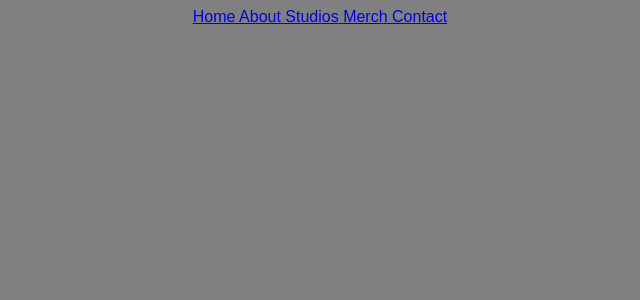
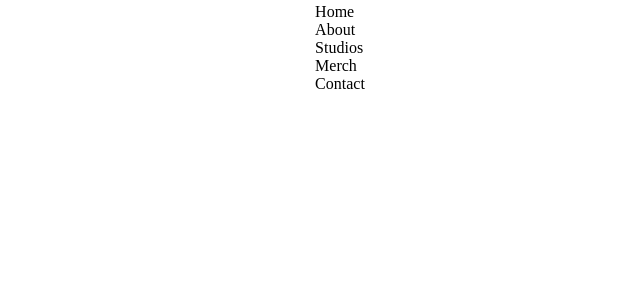
Before and after one commit to Ellieellie12/glass-studios-2.0, a React (Vite) app: page / in a window 1280 px wide. Shown: the top 300 px of the page, without its empty margins (320-960 px from the left). Built offline with nearby package versions, Linux system fonts and the light colour scheme.

Commit message:
add navbar css

```diff
--- a/index.html
+++ b/index.html
@@ -2,7 +2,7 @@
 <html lang="en">
   <head>
     <meta charset="UTF-8" />
-    <link rel="icon" type="image" href="/src/assets/icons8-headphones-50.png" />
+    <link rel="icon" type="icon" href="/src/assets/icons8-headphones-50.png" />
     <meta name="viewport" content="width=device-width, initial-scale=1.0" />
     <title>Glass Studios</title>
   </head>
--- a/src/App.css
+++ b/src/App.css
@@ -1,11 +1,11 @@
-html, body {
+/* html, body {
   font: 1rem sans-serif;
   display: flex;
   justify-content: center;
   align-items: center;
   background-color: grey;
-}
+} */
 
-h1 {
+/* h1 {
   color: white;
-}
+} */
--- a/src/components/NavBar/NavBar.jsx
+++ b/src/components/NavBar/NavBar.jsx
@@ -9,18 +9,35 @@ const NavBar = () => {
 
   return (
   <>
-    <nav className='nav-group'>
-      <div className='nav-container'>
-        <NavLink to='/'> Home
-        </NavLink>
-        <NavLink to='/'> About
-        </NavLink>
-        <NavLink to='/'> Studios
-        </NavLink>
-        <NavLink to='/'> Merch
-        </NavLink>
-        <NavLink to='/'> Contact
-        </NavLink>
+    <nav className={styles['nav-bar']}>
+      <div className={styles['nav-container']}>
+        <ul>
+          {/* <li className={styles['nav-items']}>
+            <NavLink to='/'
+            className={styles['nav-logo']}> Glass Studios
+            </NavLink>
+          </li> */}
+          <li className={styles['nav-items']}>
+            <NavLink to='/' className={styles['nav-links']}> Home
+            </NavLink>
+          </li>
+          <li className={styles['nav-items']}>
+            <NavLink to='/' className={styles['nav-links']}> About
+            </NavLink>
+          </li>
+          <li className={styles['nav-items']}>
+            <NavLink to='/' className={styles['nav-links']}> Studios
+            </NavLink>
+          </li>
+          <li className={styles['nav-items']}>
+            <NavLink to='/' className={styles['nav-links']}> Merch
+            </NavLink>
+          </li>
+          <li className={styles['nav-items']}>
+            <NavLink to='/' className={styles['nav-links']}> Contact
+            </NavLink>
+          </li>
+        </ul>
       </div>
     </nav>
   </>
--- a/src/components/NavBar/NavBar.module.css
+++ b/src/components/NavBar/NavBar.module.css
@@ -0,0 +1,33 @@
+.nav-bar {
+  display: flex;
+  justify-content: center;
+  align-items: center;
+  /* flex-direction: row; */
+  height: 80px;
+  /* padding: 50px; */
+
+}
+
+.nav-container {
+  /* display: flex; */
+  /* justify-content: center; */
+  /* align-items: center; */
+  /* flex-direction: row; */
+  /* height: 80px; */
+  max-width: 1500px;
+}
+
+.nav-items{
+  display: flex;
+  text-decoration: none;
+  align-items: center;
+}
+
+.nav-links {
+  display: flex;
+  align-items: center;
+  text-decoration: none;
+  color:black;
+  flex-direction: row;
+  /* padding: 0.5rem 1rem; */
+}
```
